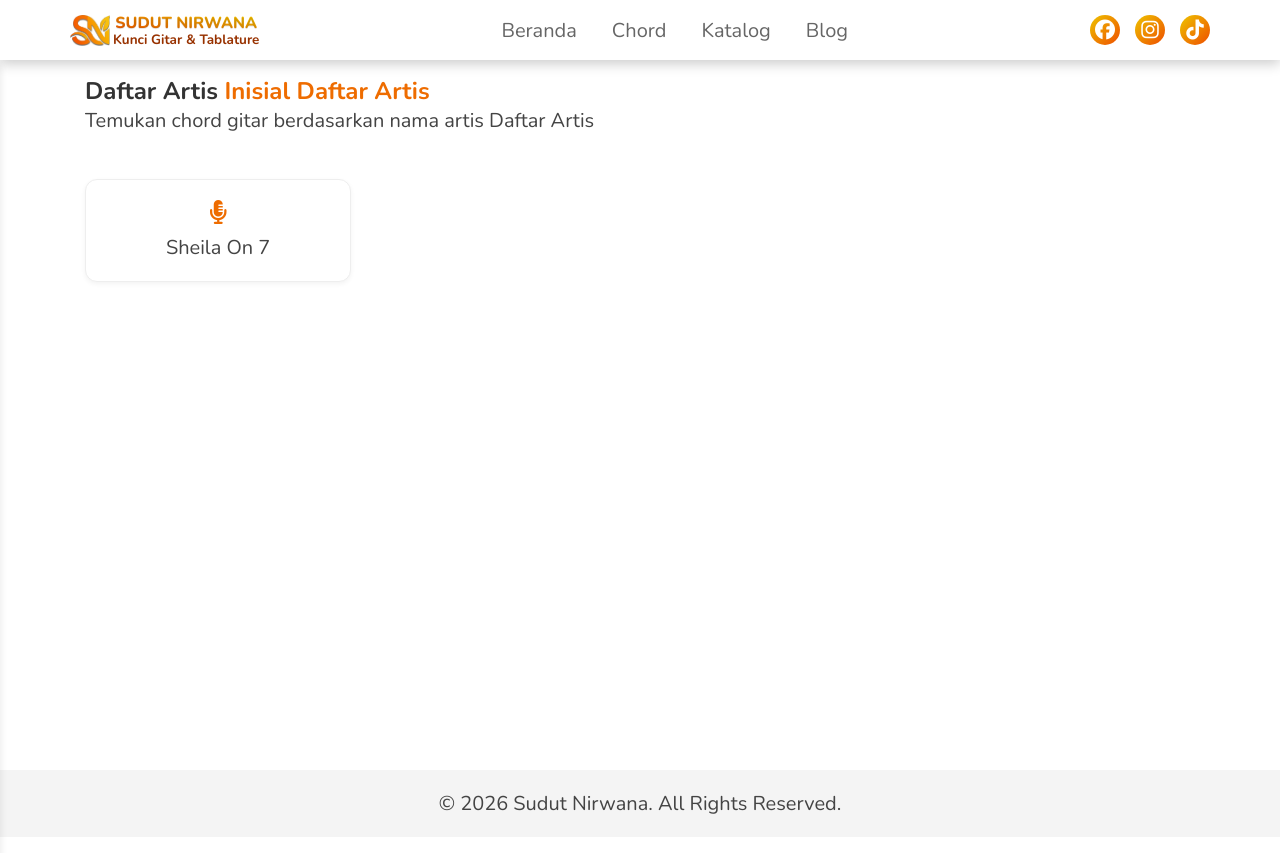
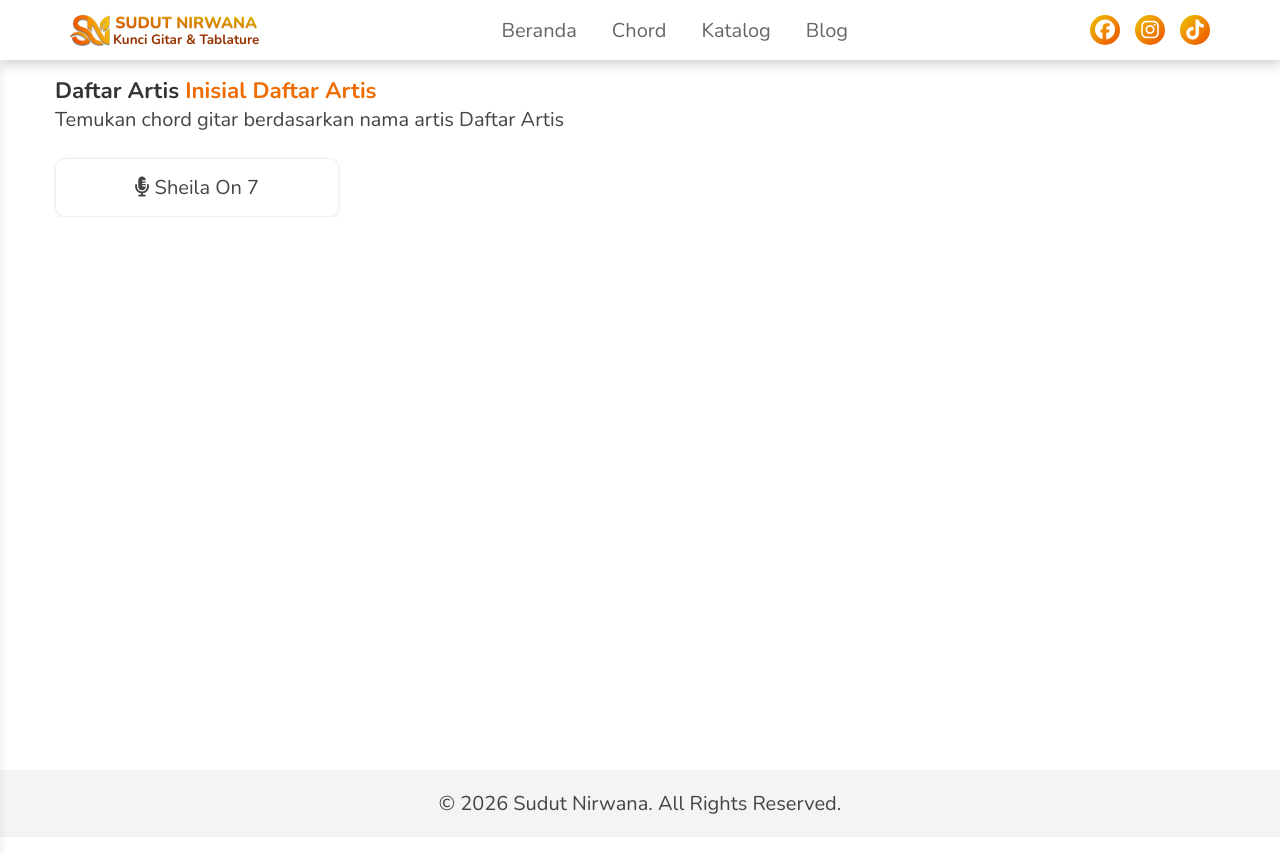
Before and after one commit to sudut-nirwana/sudut-nirwana-main, a Jekyll site: the page built from artis.md, in a window 1280 px wide. Shown: the top 853 px of the page. Built offline with Jekyll 4.4.1, drawn with Linux system fonts in a browser that asks for light colours.

Commit message:
Update alfabet.css

```diff
--- a/assets/css/alfabet.css
+++ b/assets/css/alfabet.css
@@ -1,152 +1,131 @@
 /* ==========================================
    DAFTAR ARTIS & LAGU - SUDUT NIRWANA
    ========================================== */
-
-/* 1. Container Utama - Biar Gak Tertutup Header */
+/* --- 1. Container & Penyelarasan --- */
 .alphabet-page-content {
-    padding-top: 75px !important; /* Jarak aman dari header fixed */
+    padding-top: 75px !important; /* Sesuai permintaan: 75px */
     padding-bottom: 40px;
     min-height: 80vh;
-    width: 100%;
-    text-align: left;
 }
 
-/* 2. Reset Link - Menghilangkan Warna Biru Browser */
+.alphabet-page-content .container {
+    max-width: 1200px;
+    margin: 0 auto;
+    padding: 0 15px; /* Menyesuaikan rata kiri logo */
+}
+
+/* --- 2. Reset Link (Anti Biru) --- */
 .alphabet-page-content a {
     text-decoration: none !important;
     color: inherit !important;
 }
 
-/* 3. Header Section */
+/* --- 3. Header Section --- */
 .section-header {
-    margin-bottom: 30px;
-    padding: 0 15px;
+    margin-bottom: 25px;
+    text-align: left;
 }
 
 .main-title {
-    margin: 0;
+    font-size: 1.4rem;
     font-weight: 700;
     color: #333 !important;
-    font-size: 1.5rem;
 }
 
 .main-title .highlight {
     color: #ee6c00 !important;
 }
 
-/* 4. Grid Artis (Tampilan Inisial A-Z) */
+/* --- 4. Grid Kartu Artis (A-B, S-T) --- */
 .artist-grid {
     display: grid;
-    grid-template-columns: repeat(2, 1fr); /* Mobile: 2 Kolom */
-    gap: 15px;
-    padding: 15px;
+    grid-template-columns: repeat(2, 1fr);
+    gap: 12px;
 }
 
 @media (min-width: 768px) {
     .artist-grid {
-        grid-template-columns: repeat(4, 1fr); /* Desktop: 4 Kolom */
+        grid-template-columns: repeat(4, 1fr);
     }
 }
 
 .artist-card {
     background: #fff;
     border: 1px solid #eee;
-    border-radius: 12px;
-    padding: 20px;
+    border-radius: 10px;
+    padding: 15px;
     text-align: center;
     box-shadow: 0 2px 5px rgba(0,0,0,0.05);
-    transition: 0.3s;
 }
 
-.artist-card i {
-    display: block;
-    color: #ee6c00;
-    margin-bottom: 10px;
-    font-size: 1.5rem;
-}
-
-/* 5. Daftar Lagu Artis (Tampilan List Lagu) */
+/* --- 5. List Lagu (Dibuat Ramping/Ceper) --- */
 .artist-songs-grid {
     display: flex;
     flex-direction: column;
-    gap: 15px;
-    padding: 15px;
+    gap: 10px;
 }
 
-/* Responsif: Daftar Lagu jadi 2 Kolom di Desktop */
+/* Desktop: 2 Kolom Sejajar */
 @media screen and (min-width: 768px) {
     .artist-songs-grid {
         display: grid !important;
-        grid-template-columns: 1fr 1fr !important; /* 2 Kolom Sejajar */
-        gap: 20px !important;
+        grid-template-columns: 1fr 1fr !important;
+        gap: 15px !important;
     }
 }
 
 .chord-list-item {
     display: flex !important;
-    flex-direction: row !important;
     justify-content: space-between !important;
     align-items: center !important;
-    padding: 20px !important;
+    /* Padding diperkecil: Atas-Bawah 10px, Kiri-Kanan 15px */
+    padding: 10px 15px !important;
     background: #ffffff;
-    border-radius: 12px;
-    border-left: 5px solid #ee6c00;
-    box-shadow: 0 4px 12px rgba(0,0,0,0.08);
+    border-radius: 8px;
+    border-left: 4px solid #ee6c00;
+    box-shadow: 0 2px 6px rgba(0,0,0,0.08);
     transition: 0.3s;
 }
 
 .chord-list-item:hover {
-    transform: translateY(-3px);
     background: #fffcf9;
 }
 
 .song-info {
     display: flex;
     flex-direction: column;
-    gap: 5px;
-    flex: 1;
-    padding-right: 10px;
+    gap: 2px; /* Jarak antar teks makin rapat */
     text-align: left;
 }
 
 .song-title {
     margin: 0 !important;
-    font-size: 1.1rem;
+    font-size: 1rem; /* Ukuran font disesuaikan agar proporsional */
+    color: #333 !important;
     font-weight: 700;
-    color: #333 !important;
-    line-height: 1.2;
 }
 
 .artist-name {
     margin: 0 !important;
-    font-size: 0.9rem;
+    font-size: 0.85rem;
     color: #666 !important;
-    display: flex;
-    align-items: center;
-    gap: 8px;
 }
 
-/* Ikon Panah Tetap di Kanan */
 .view-icon {
     color: #ccc;
-    font-size: 1.2rem;
+    font-size: 1rem;
     flex-shrink: 0;
 }
 
-/* 6. Tombol Kembali (CTA) */
+/* --- 6. Tombol CTA (Orange Tua & Underline) --- */
 .btn-back {
     display: inline-block;
-    padding: 10px 0;
-    background-color: transparent !important;
+    margin-top: 25px;
     color: #d35400 !important; /* Orange Tua */
-    text-decoration: underline !important; /* Underline sesuai request */
+    text-decoration: underline !important;
     font-weight: 700;
+    font-size: 0.95rem;
+    background: none !important;
     border: none !important;
-    transition: 0.3s;
     cursor: pointer;
 }
-
-.btn-back:hover {
-    color: #ee6c00 !important;
-    text-decoration: none !important;
-}
```
